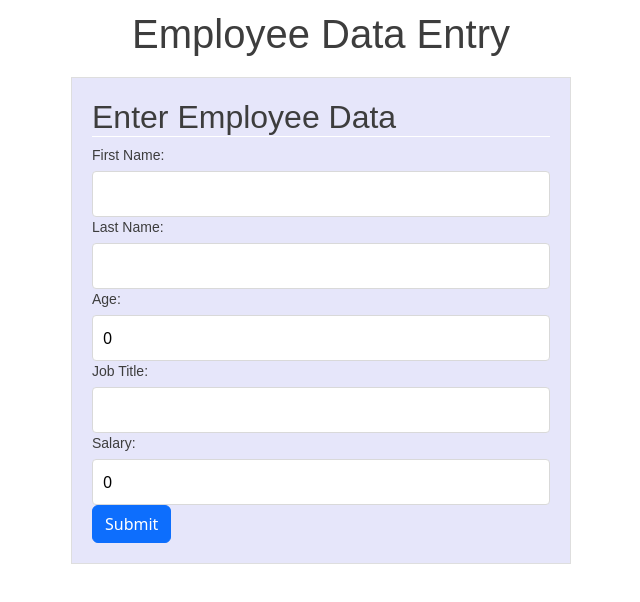
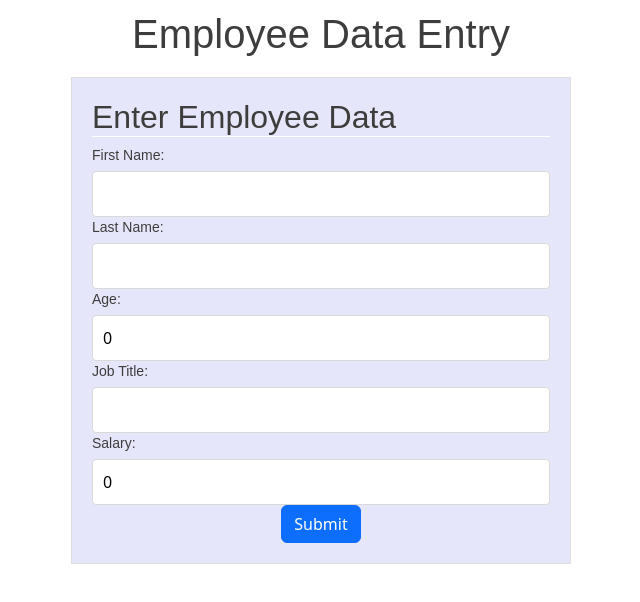
Before and after one commit to sourish33/reactnodesql, a React (Create React App) app in the folder client/: page /add in a window 1280 px wide. Shown: the top 602 px of the page, without its empty margins (319-959 px from the left). Built offline with nearby package versions, Linux system fonts and the light colour scheme.

Commit message:
buttonholder added in formelement

```diff
--- a/client/src/FormElement/FormElement.js
+++ b/client/src/FormElement/FormElement.js
@@ -75,7 +75,7 @@ function FormElement() {
                         handleChange(e.target.name, e.target.value)
                     }
                 ></input>
-                <div><Button variant="primary" onClick={handleClick}>Submit</Button></div>
+                <div className={styles.buttonholder}><Button variant="primary" onClick={handleClick}>Submit</Button></div>
 
             </form>
         </div>
--- a/client/src/FormElement/FormElement.module.css
+++ b/client/src/FormElement/FormElement.module.css
@@ -66,10 +66,8 @@
    height: 30px;
  }
 
- .submitButton {
-   background-color: #6976d9;
-   color: white;
-   font-family: sans-serif;
-   font-size: 16px;
-   margin: 20px auto;
- }
+.buttonholder{
+  display: flex;
+  justify-content: center;
+  /* margin-top: 10px; */
+}
```
Also changed, not shown: 1 other file (tests, documents, lock files or other folders).
